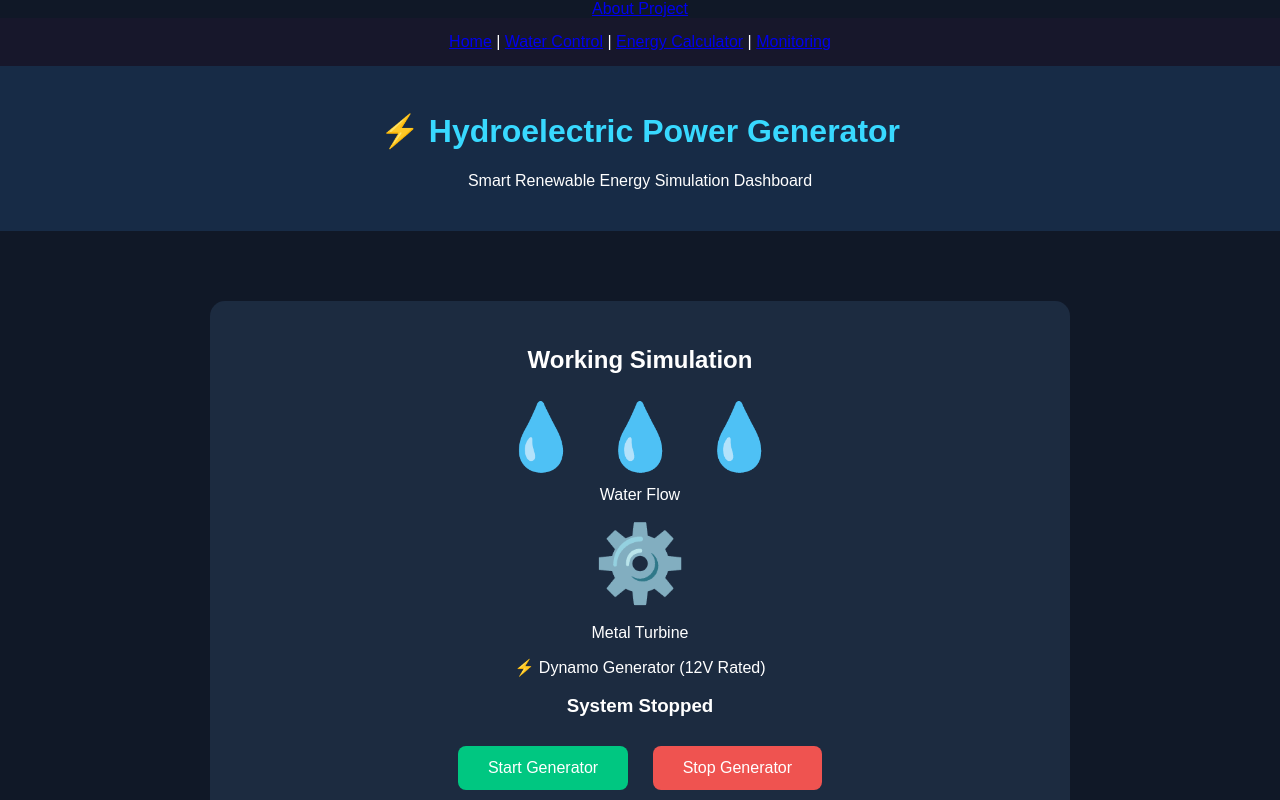
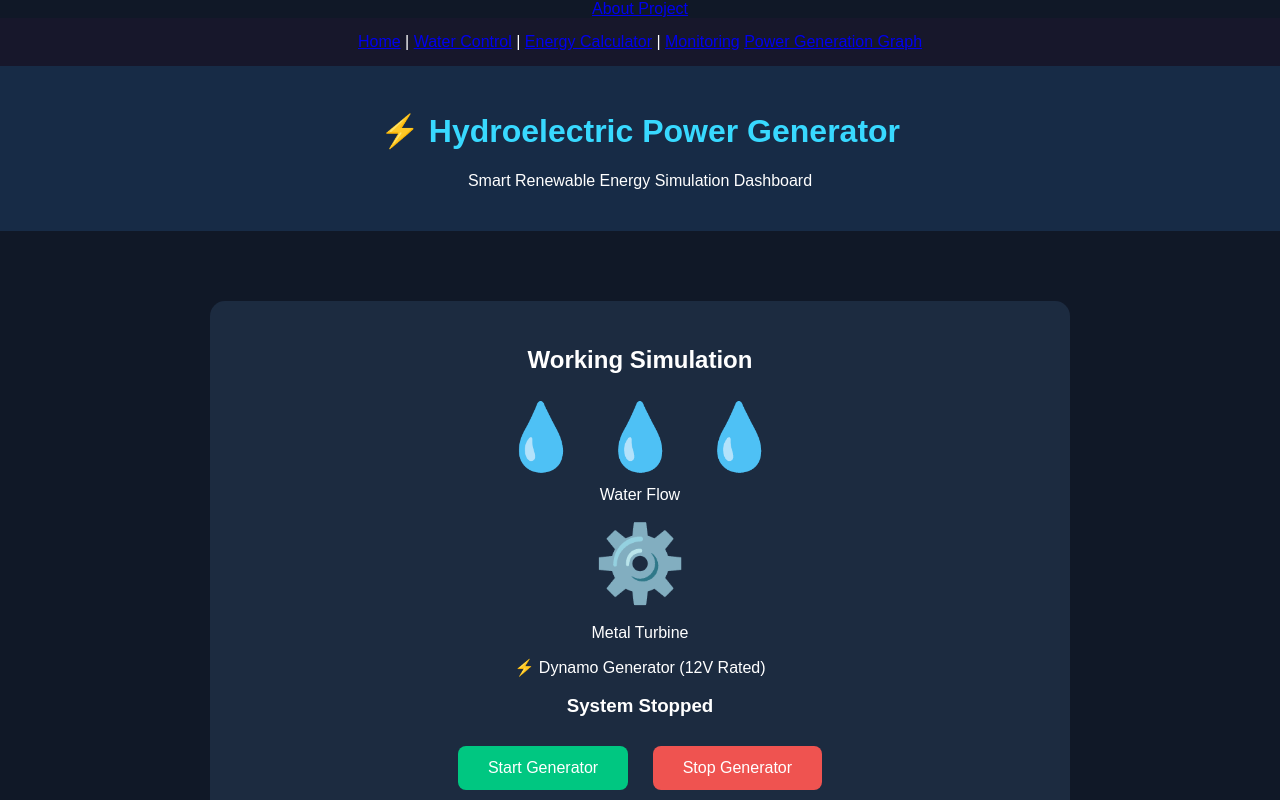
Before and after one commit to pragathish316/hydroelectric-power-generator, a plain HTML site: page index.html in a window 1280 px wide. Shown: the top 800 px of the page. Drawn offline with Linux system fonts and the light colour scheme.

Commit message:
Add link to Power Generation Graph in navigation

```diff
--- a/index.html
+++ b/index.html
@@ -114,6 +114,7 @@ footer {
   <a href="water-control.html">Water Control</a> |
   <a href="energy-calculator.html">Energy Calculator</a> |
   <a href="monitoring.html">Monitoring</a>
+  <a href="power-graph.html">Power Generation Graph</a>
 </nav>
 <header>
     <h1>⚡ Hydroelectric Power Generator</h1>
```
